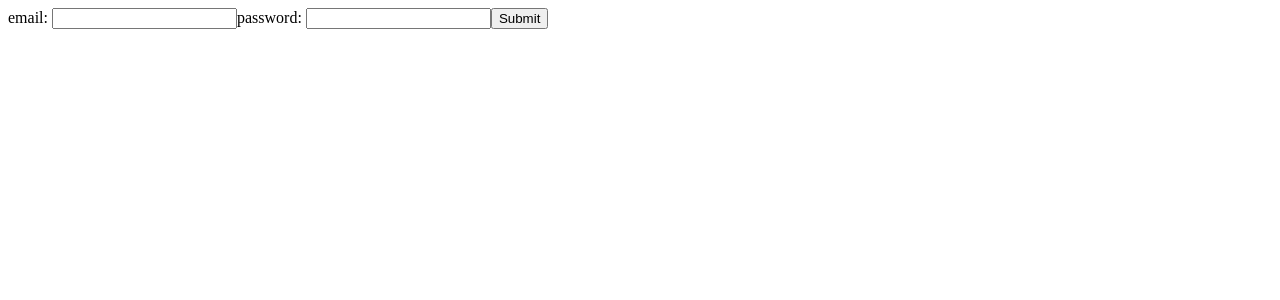
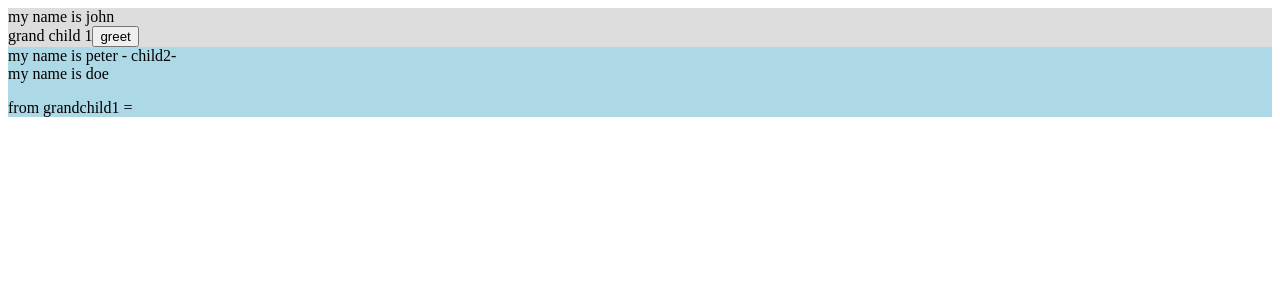
Before and after one commit to royrmagdaong/React-Session-3, a React (Vite) app: page / in a window 1280 px wide. Shown: the top 300 px of the page. Built offline with nearby package versions, Linux system fonts and the light colour scheme.

Commit message:
lifting state up

```diff
--- a/src/App.jsx
+++ b/src/App.jsx
@@ -3,6 +3,7 @@ import './App.css'
 import MyComponent from './components/MyComponent'
 import MyComponent2 from './components/my-component-2'
 import Login from './components/login'
+import Parent from './components/parent'
 
 function App() {
   const name="Peter"
@@ -12,7 +13,8 @@ function App() {
       {/* <div>Hello World!!!</div> */}
       {/* <MyComponent name={name} /> */}
       {/* <MyComponent2 name="John" /> */}
-      <Login/>
+      {/* <Login/> */}
+      <Parent />
     </>
   )
 }
--- /dev/null
+++ b/src/components/child-1.jsx
@@ -0,0 +1,19 @@
+import GrandChildOne from "./grand-child-1";
+
+const ChildOne = (props) => {
+
+
+    // const greetings = (msg) => {
+    //     console.log(msg)
+    // }
+
+    return (
+        <div style={{backgroundColor: '#ddd'}}>
+            my name is {props.name}
+            <br />
+            <GrandChildOne greetings={props.greetings} />
+        </div>
+     );
+}
+
+export default ChildOne;
--- /dev/null
+++ b/src/components/child-2.jsx
@@ -0,0 +1,16 @@
+import GrandChildTwo from "./grand-child-2";
+
+const ChildTwo = ({name, nameOfChild, message}) => {
+
+    // update the name to alex
+
+    return (
+        <div style={{backgroundColor: 'lightblue'}}>
+            my name is {name} - child2-
+            {message}
+            <GrandChildTwo name={nameOfChild} message={message} />
+        </div>
+     );
+}
+
+export default ChildTwo;
--- /dev/null
+++ b/src/components/grand-child-1.jsx
@@ -0,0 +1,15 @@
+const GrandChildOne = (props) => {
+
+    const greet = () => {
+        props.greetings("good morning!")
+    }
+
+    return (
+        <div>
+            grand child 1
+            <button onClick={greet}>greet</button>
+        </div>
+     );
+}
+
+export default GrandChildOne;
--- /dev/null
+++ b/src/components/grand-child-2.jsx
@@ -0,0 +1,11 @@
+const GrandChildTwo = (props) => {
+
+    return (
+        <div>
+            my name is {props.name}
+            <p>from grandchild1 = {props.message}</p>
+        </div>
+    );
+}
+
+export default GrandChildTwo;
--- /dev/null
+++ b/src/components/parent.jsx
@@ -0,0 +1,24 @@
+import ChildOne from "./child-1";
+import ChildTwo from "./child-2";
+import { useState } from "react";
+
+const Parent = () => {
+    const [name, setName] = useState('john')
+    const [name2, setName2] = useState('peter')
+    const [grandChildName1, setGrandChildName1] = useState('doe')
+    const [message, setMessage] = useState('')
+
+    const greetings = (msg) => {
+        console.log(msg)
+        setMessage(msg)
+    }
+
+    return (
+        <div style={{backgroundColor: '#eee'}}>
+            <ChildOne name={name} greetings={greetings} />
+            <ChildTwo name={name2} nameOfChild={grandChildName1} message={message} />
+        </div>
+     );
+}
+
+export default Parent;
```
